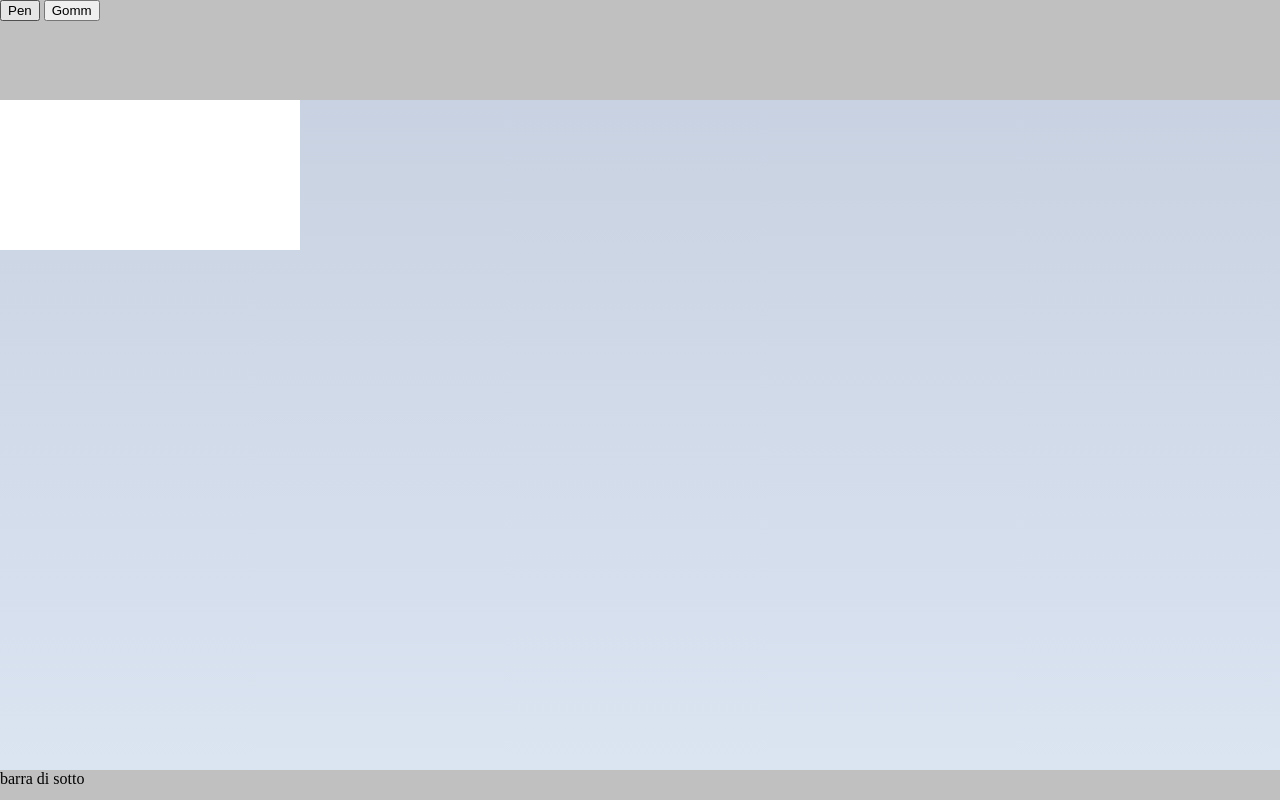
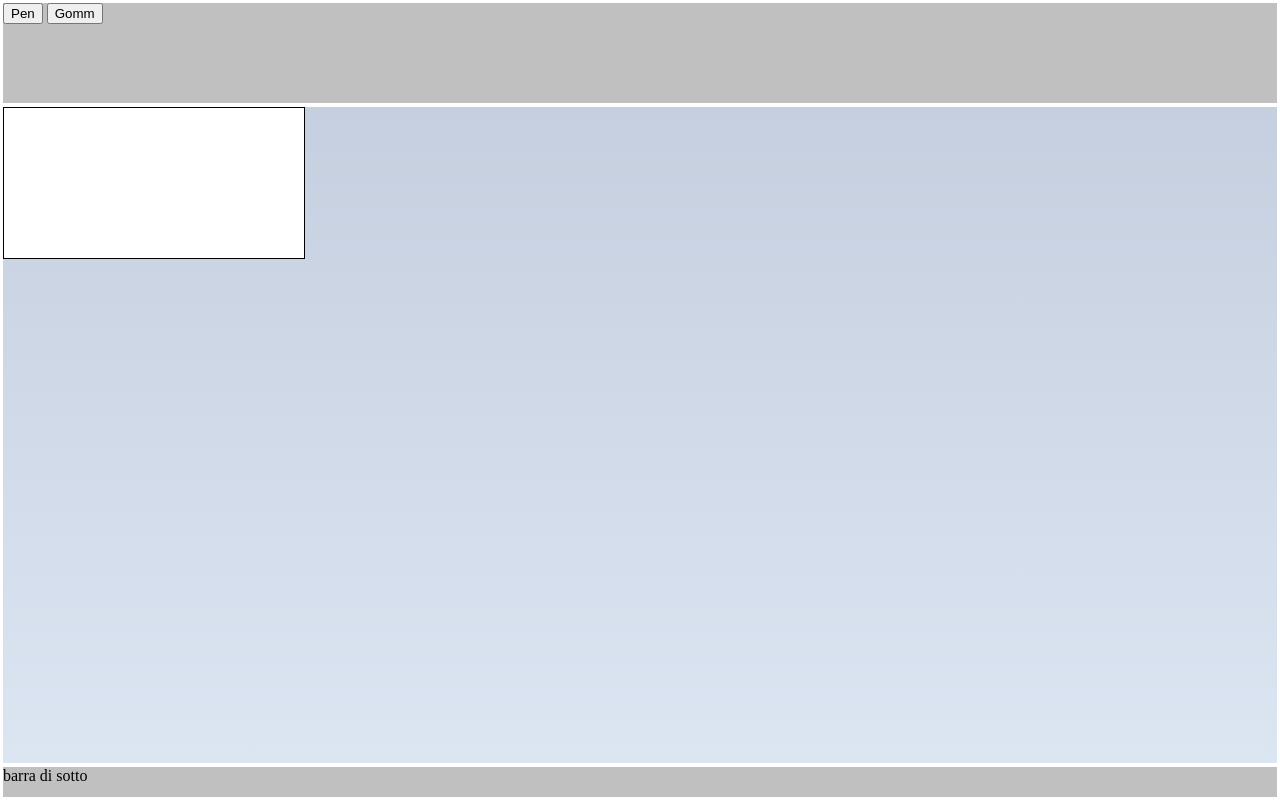
Before and after one commit to Paint-org/Paint.js, a website: page src/index.html in a window 1280 px wide. Drawn offline with Linux system fonts and the light colour scheme.

Commit message:
Tabella per fissare le posizioni

```diff
--- a/src/index.html
+++ b/src/index.html
@@ -4,13 +4,37 @@
         <link type="text/css" rel="stylesheet" href="styles/index.css">
     </head>
     <body>
+        <table id="mainTable">
+            <thead>
+                <tr>
+                    <td>
                         <div id="topBar">
                             <button>Pen</button>
                             <button>Gomm</button>
                         </div>
+                    </td>
+                </tr>
+            </thead>
+            <tbody>
+                <tr>
+                    <td>
                         <div id="workspace">
                             <canvas id="paper" />
                         </div>
-        <div id="bottomBar">barra di sotto</div>
+
+
+                    </td>
+                </tr>
+            </tbody>
+            <tfoot>
+                <tr>
+                    <td>
+                        <div id="bottomBar">
+                            barra di sotto
+                        </div>
+                    </td>
+                </tr>
+            </tfoot>
+        </table>
     </body>
 </html>
--- a/src/styles/index.css
+++ b/src/styles/index.css
@@ -1,6 +1,11 @@
 html, body {
     margin: 0;
     height: 100%;
+}
+
+#mainTable {
+    height: 100%;
+    width: 100%;
 }
 
 #workspace {
@@ -10,7 +15,6 @@ html, body {
 }
 
 #topBar {
-    position: fixed;
     top: 0;
     left: 0;
     right: 0;
@@ -19,15 +23,11 @@ html, body {
 }
 
 #bottomBar {
-    position: fixed;
-    bottom: 0px;
-    left: 0px;
-    right: 0px;
     height: 30px;
     background-color: #c0c0c0;
 }
 
 #paper {
-    margin-top: 100px;
+    border: 1px solid black;
     background: white;
 }
```
Lines whose indentation alone changed are shown as unchanged.
